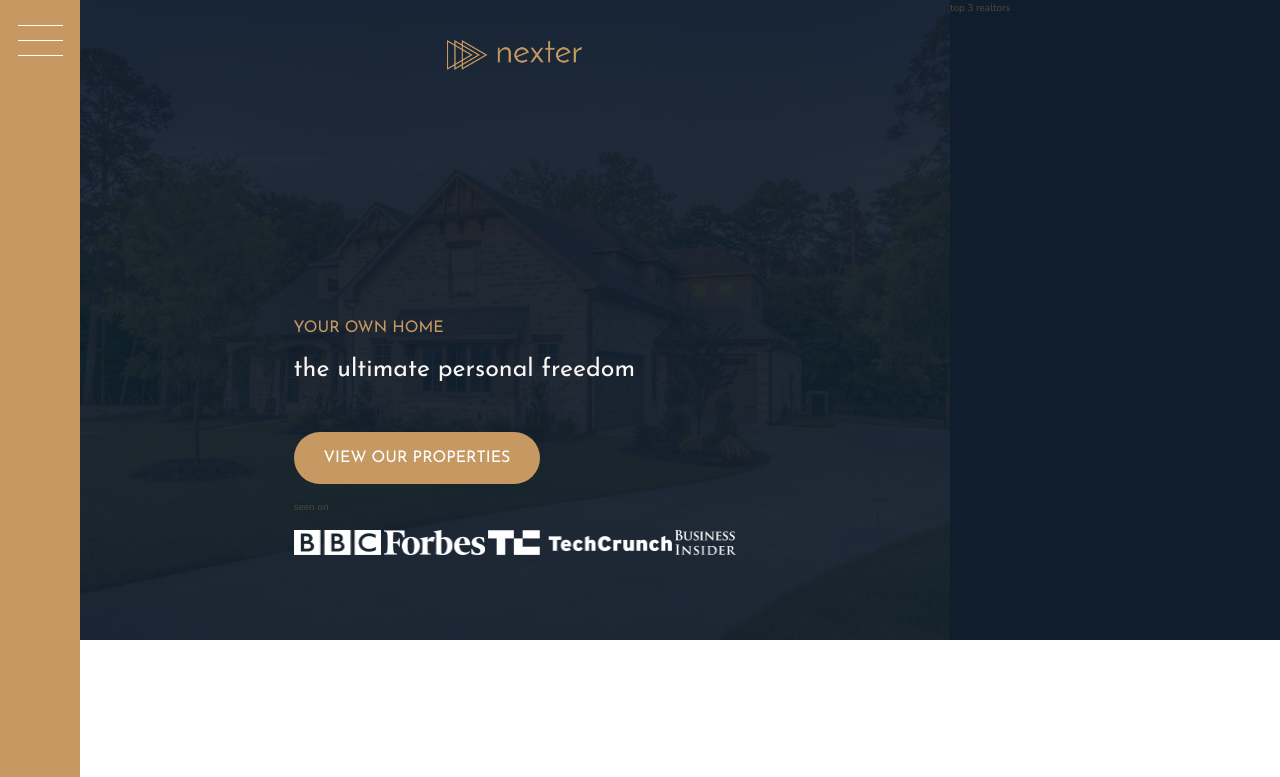
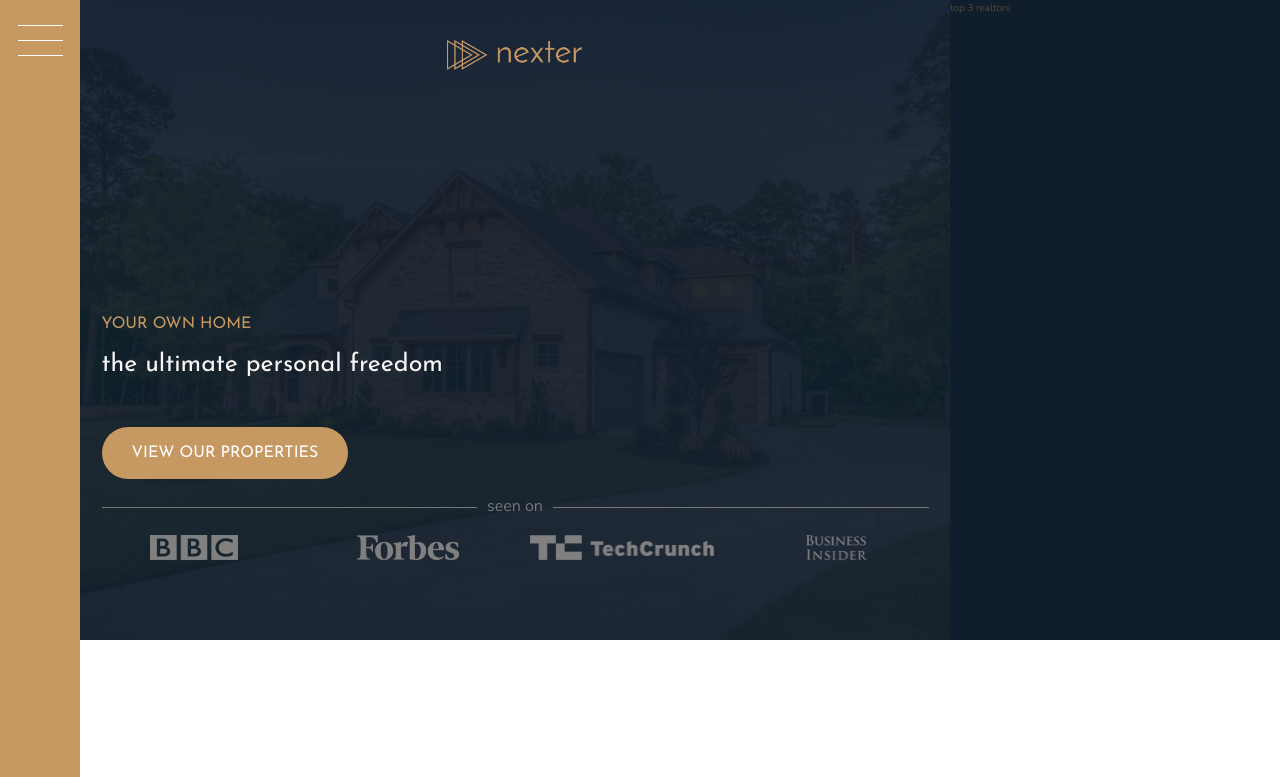
Before and after one commit to ghozlene/nexter, a website: page index.html in a window 1280 px wide. Shown: the top 777 px of the page. Drawn offline with nearby package versions, Linux system fonts and the light colour scheme.

Commit message:
finishing the header section

```diff
--- a/sass/_header.scss
+++ b/sass/_header.scss
@@ -26,11 +26,34 @@
 	}
 
 	&__seenon-text {
+		display: grid;
+		grid-template-columns: 1fr max-content 1fr;
+		grid-column-gap: 1rem;
+		align-items: center;
+		font-size: 1.6rem;
+		color: $color-grey-light-2;
+		filter: brightness(70%);
+
+		&::before,
+		&::after {
+			//always we define the content otheriwse it will not work
+			content: '';
+
+			height: 0.1rem;
+			display: block;
+
+			background-color: currentColor;
+		}
 	}
 
 	&__seenon-logo {
+		display: grid;
+		grid-template-columns: repeat(4, 1fr);
+		grid-column-gap: 3rem;
+		justify-items: center;
 		img {
 			height: 2.5rem;
+			filter: brightness(50%);
 		}
 	}
 }
```
Also changed, not shown: css/style.css, 1 other file.
